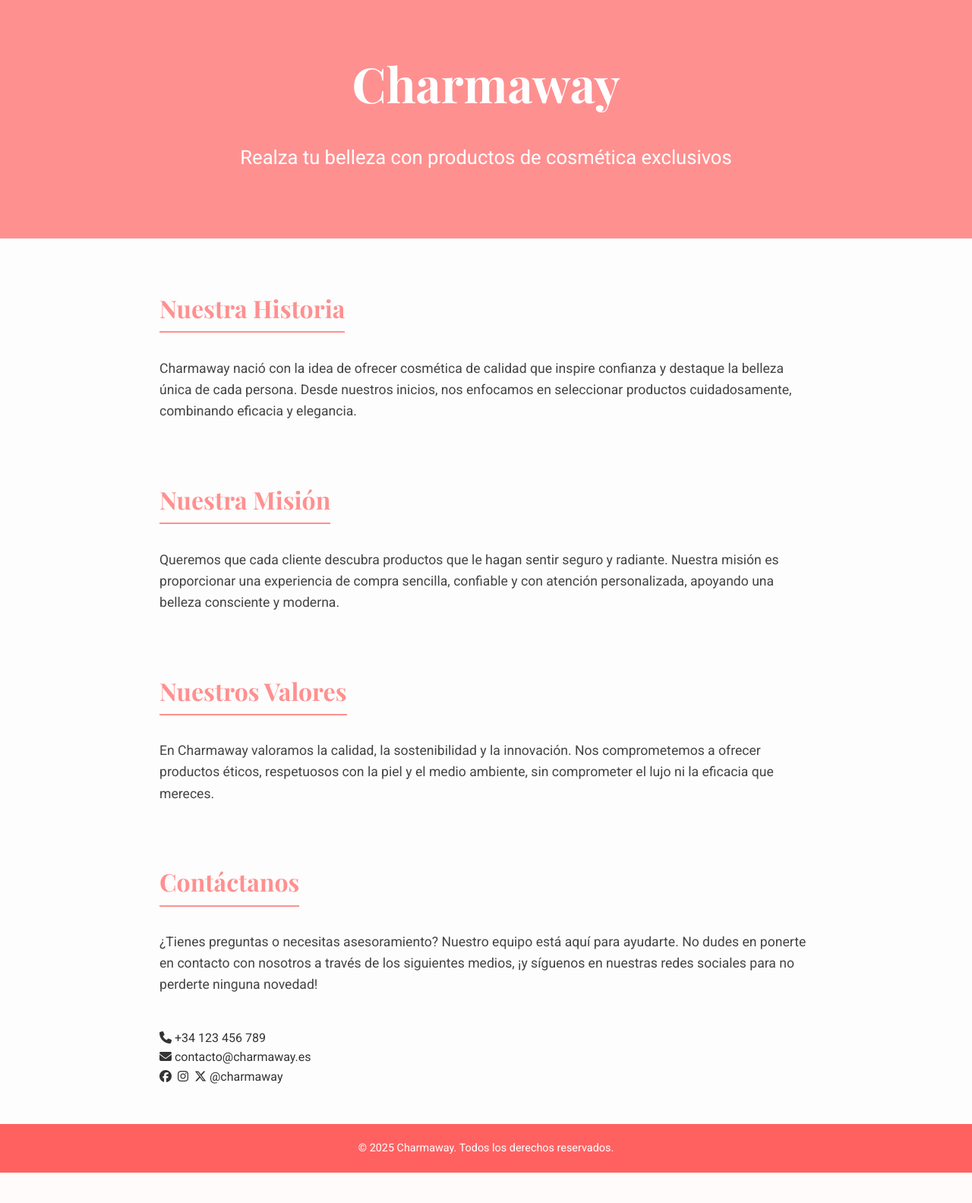
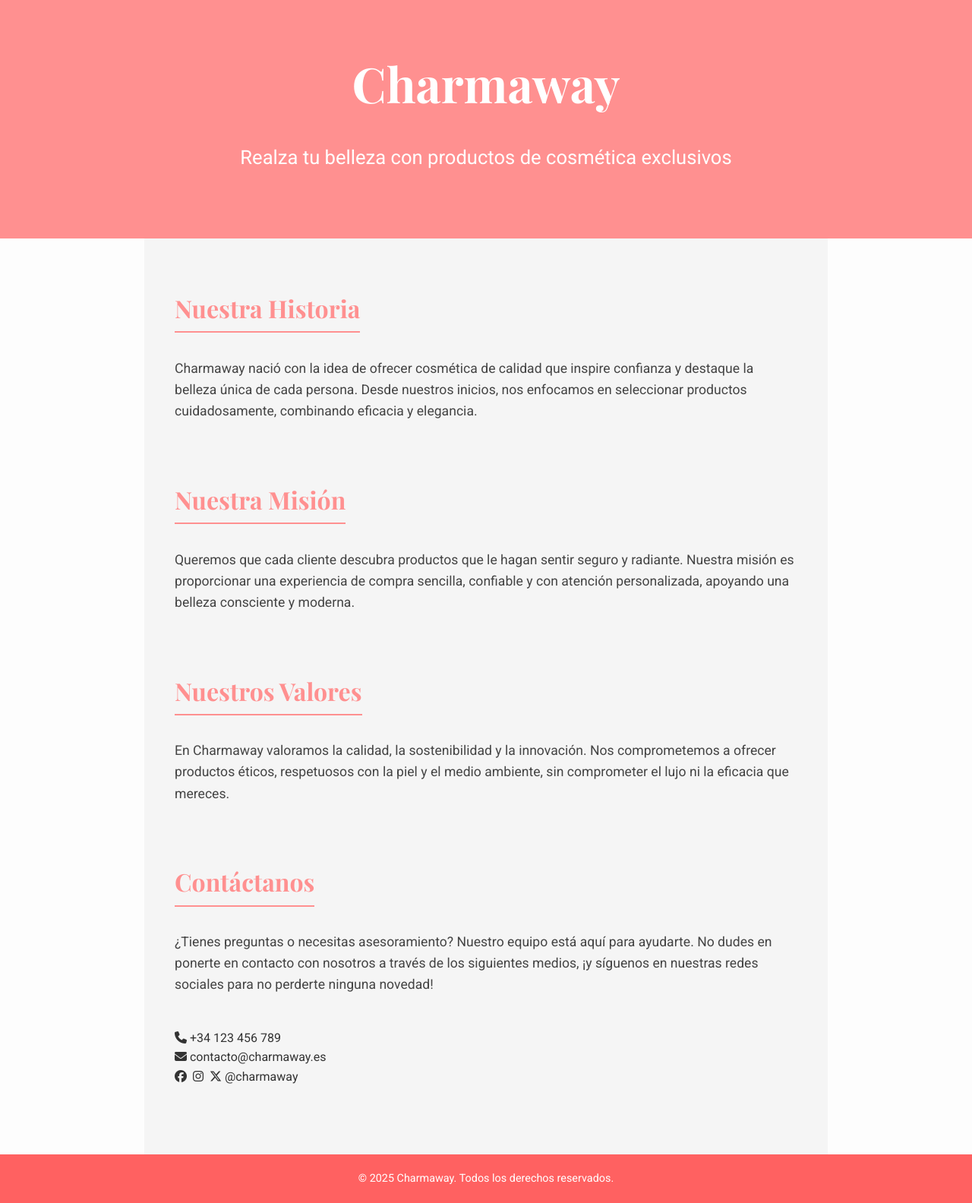
Before and after one commit to Ultimate88x/PGPI-G1.7, a Django app: page /about/ in a window 1280 px wide. Shown: the part 59-1643 px from the top of the page at 76% size. Before the commit the page ends 1603 px from the top, so only its background shows below. Run offline with Django 5.2, Linux system fonts and the light colour scheme.

Commit message:
style: :lipstick: Added style change to the 'about us' section

```diff
--- a/charmaway/static/css/about.css
+++ b/charmaway/static/css/about.css
@@ -31,8 +31,9 @@
 
 .charmaway-page main {
     max-width: 900px;
-    margin: 40px auto;
-    padding: 0 20px;
+    margin:  auto;
+    padding: 40px 40px;
+    background-color: #f5f5f5;
 }
 
 .charmaway-page section {
```
